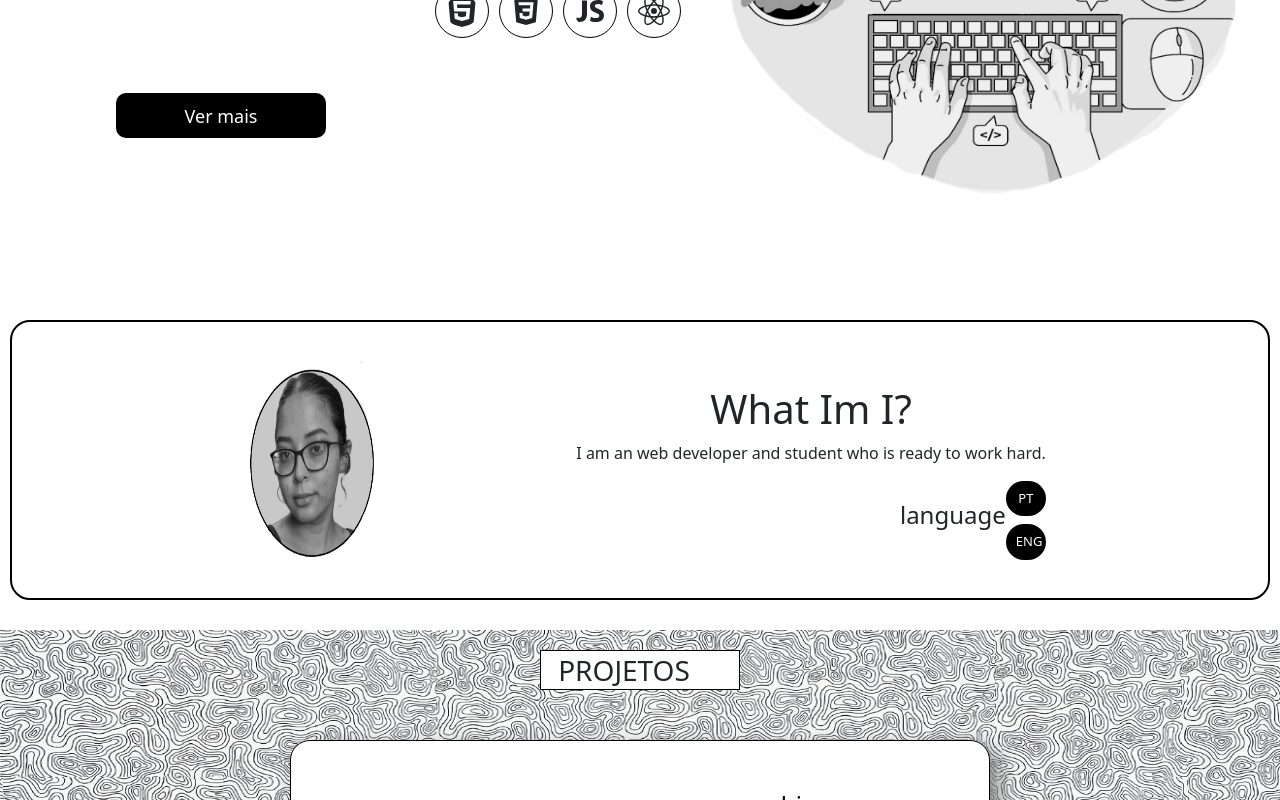
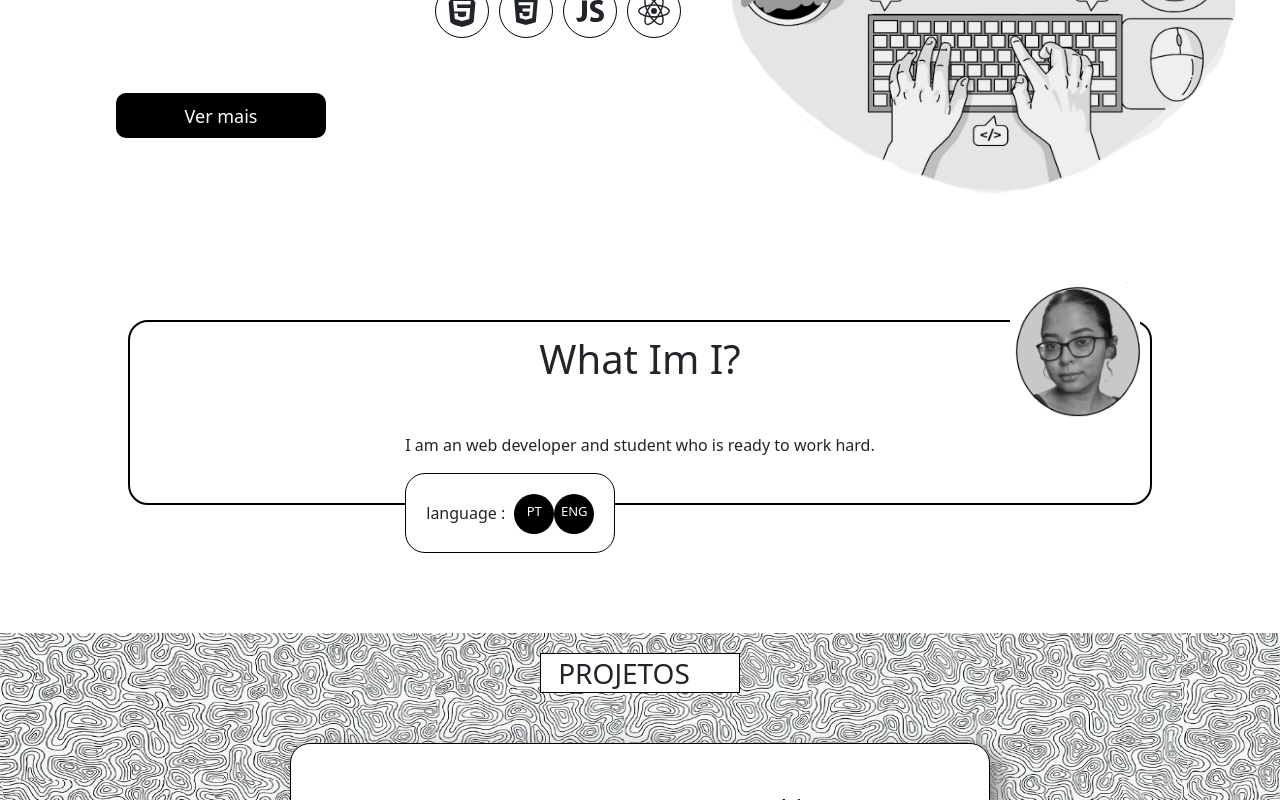
Before and after one commit to CassiaStefane/Portifolio, a React (Create React App) app: page / in a window 1280 px wide. Shown: the part 405-1205 px from the top of the page. Built offline with nearby package versions, Linux system fonts and the light colour scheme; some icons are missing.

Commit message:
better layout

```diff
--- a/src/components/About.css
+++ b/src/components/About.css
@@ -1,29 +1,50 @@
 .about{
+    position: relative;
     display: flex;
     flex-direction: row;
     justify-content: space-evenly;
     border: 2px solid black;
     border-radius: 20px;
-    margin: 10px;
+    margin: 10%;
     padding: 30px;
 }
 .me{
+    position: absolute;
+    right: 0;
+    top: -50px;
     padding: 10px;
     width: 150px;
 }
+.about-info > h1{
+    margin-bottom: 50px;
+    margin-top: -50px;
+}
 .idioma{
-    display:flex ;
+    position: absolute;
+    display: flex;
     flex-direction: row;
-    float: right;
+    justify-content: space-between;
+    float: left;
+    width: 210px;
+    height: 80px;
+    border: 1.5px solid black;
+    border-radius: 20px;
+    padding: 20px;
+    background-color: white;
 }
-.idioma > h4{
-    padding-top: 20px;
+.idioma >div{
+    display: flex;
 }
-.idioma > div > h5{
+.idioma > h5{
+    font-size: medium;
+    padding-top: 10px;
+}
+.idioma > div > h6{
     width: 40px;
+    height: 40px;
     font-size: small;
     color: white;
     background-color: black;
-    padding: 10px;
-    border-radius: 50px;
+    padding-top: 10px;
+    border-radius: 20px;
 }
--- a/src/components/About.js
+++ b/src/components/About.js
@@ -13,10 +13,10 @@ function About(){
                         I am an web developer and  student  who is ready to work hard.
                     </p>
                     <div className='idioma'>
-                        <h4>language</h4>
+                        <h5>language :</h5>
                         <div>
-                            <h5>PT</h5>
-                            <h5>ENG</h5>
+                            <h6>PT</h6>
+                            <h6>ENG</h6>
                         </div>
                     </div>
             </div>
```
